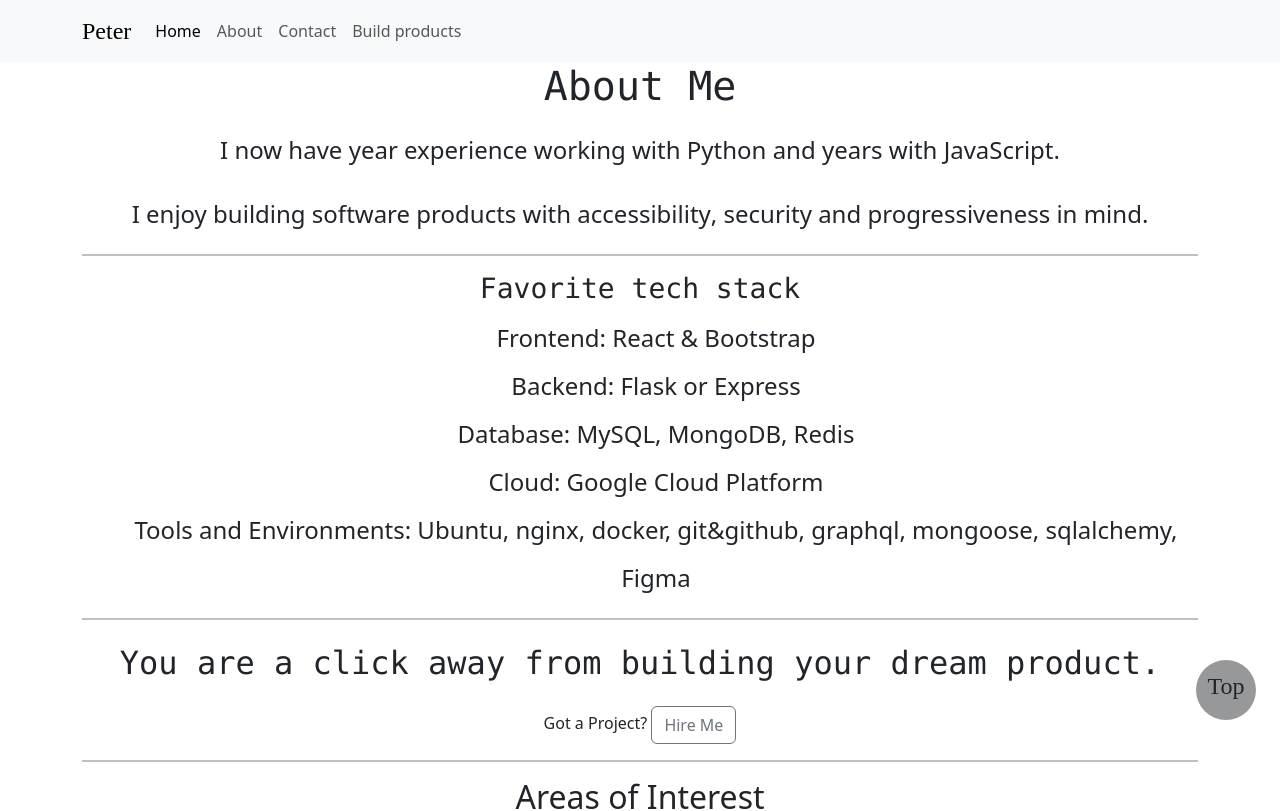
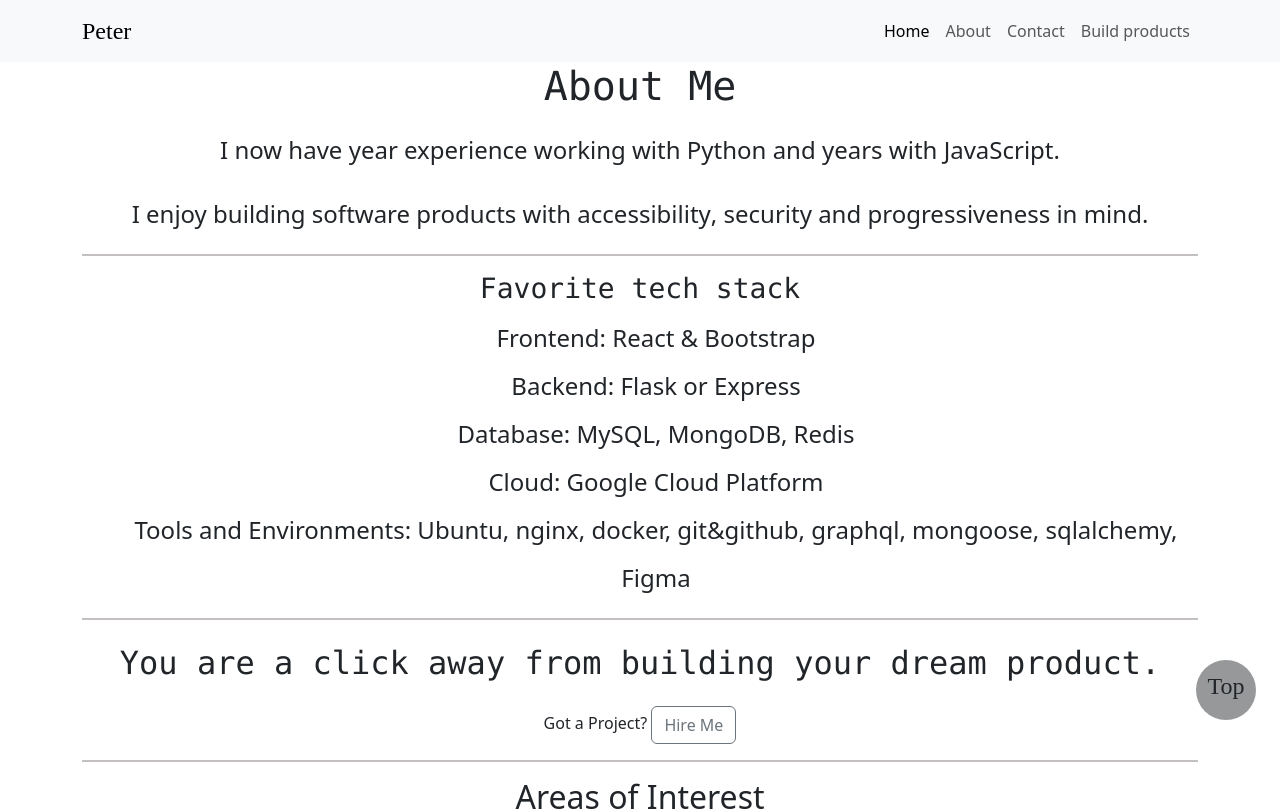
Before and after one commit to Byekibe/Personal-website, a React (Vite) app in the folder client/: page /about in a window 1280 px wide. Shown: the top 811 px of the page. Built offline with nearby package versions, Linux system fonts and the light colour scheme; no server answers; a web font is replaced by a local one.

Commit message:
Troubleshoot error 403

```diff
--- a/client/src/components/Header.jsx
+++ b/client/src/components/Header.jsx
@@ -10,7 +10,7 @@
             <button className="navbar-toggler" type="button" data-bs-toggle="collapse" data-bs-target="#navbarNav" aria-controls="navbarNav" aria-expanded="false" aria-label="Toggle navigation">
             <span className="navbar-toggler-icon"></span>
             </button>
-            <div className="collapse navbar-collapse" id="navbarNav">
+            <div className="collapse navbar-collapse justify-content-end" id="navbarNav">
             <ul className="navbar-nav">
                 <li className="nav-item">
                 <Link className="nav-link active" aria-current="page" to="/">Home</Link>
--- a/client/src/pages/AboutPage.jsx
+++ b/client/src/pages/AboutPage.jsx
@@ -6,7 +6,7 @@
 
 const AboutPage = () => {
     // const url = "/api/experience";
-    const url = "http://localhost:7000/api/experience";
+    const url = "/api/experience";
 
     const [pythonExperience, setPythonExperience] = useState(null);
     const [jsExperience, setJsExperience] = useState(null);
```
